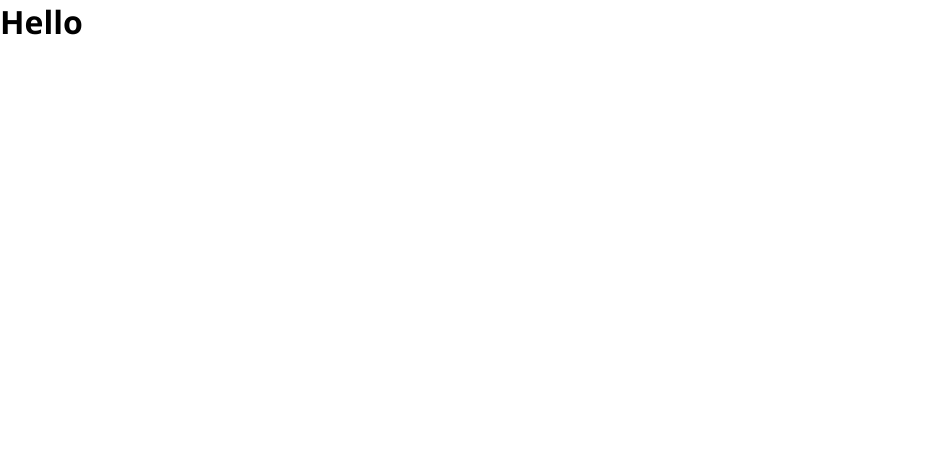
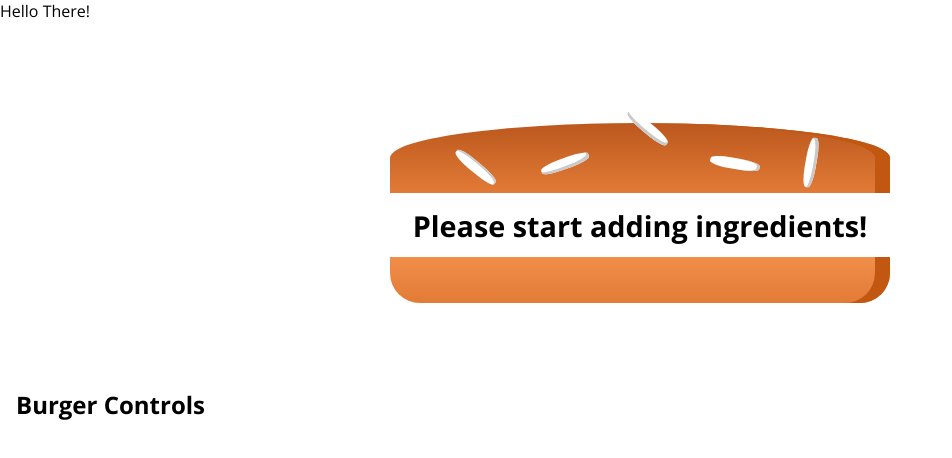
Before and after one commit to iamvaishnav/Burger_Buddy, a React (Create React App) app: page / in a window 1280 px wide. Shown: the top 458 px of the page, without its empty margins (0-952 px from the left). Built offline with nearby package versions, Linux system fonts and the light colour scheme.

Commit message:
set up state

```diff
--- a/package.json
+++ b/package.json
@@ -6,10 +6,11 @@
     "@testing-library/jest-dom": "^5.11.5",
     "@testing-library/react": "^11.1.0",
     "@testing-library/user-event": "^12.1.10",
-    "node-sass": "^5.0.0",
+    "prop-types": "^15.7.2",
     "react": "^17.0.1",
     "react-dom": "^17.0.1",
     "react-scripts": "4.0.0",
+    "sass": "^1.29.0",
     "web-vitals": "^0.2.4"
   },
   "scripts": {
--- a/src/App.js
+++ b/src/App.js
@@ -1,8 +1,16 @@
 import React, { Component } from 'react';
+import Layout from './components/Layout/Layout';
+import BurgerBuilder from './components/Containers/BurgerBuilder/BurgerBuilder';
 
 class App extends Component {
 	render() {
-		return <h1>Hello</h1>;
+		return (
+			<div>
+				<Layout>
+					<BurgerBuilder />
+				</Layout>
+			</div>
+		);
 	}
 }
 
--- /dev/null
+++ b/src/components/Burger/Burger.js
@@ -0,0 +1,30 @@
+import React from 'react';
+import BurgerIngredients from './BurgerIngrediants/BurgerIngredients';
+import classes from './Burger.module.scss';
+
+const burger = (props) => {
+	const igArr = Object.entries(props.ingredients);
+	const newIgArr = [];
+	igArr.forEach((curr) => {
+		for (let i = 0; i < curr[1]; i++) {
+			newIgArr.push(curr[0]);
+		}
+	});
+	let burgerIg = newIgArr.map((curr, index) => {
+		return <BurgerIngredients type={curr} key={index} />;
+	});
+
+	if (newIgArr.length === 0) {
+		burgerIg = <h2>Please start adding ingredients! </h2>;
+	}
+
+	return (
+		<div className={classes.Burger}>
+			<BurgerIngredients type='bread-top' />
+			{burgerIg}
+			<BurgerIngredients type='bread-bottom' />
+		</div>
+	);
+};
+
+export default burger;
--- /dev/null
+++ b/src/components/Burger/Burger.module.scss
@@ -0,0 +1,25 @@
+@import '../../scss/mixins';
+
+.Burger {
+	display: flex;
+	flex-direction: column;
+	justify-content: center;
+	align-items: center;
+	width: 50%;
+	margin: auto;
+	height: 350px;
+	overflow: auto;
+	text-align: center;
+	font-weight: bold;
+	font-size: 1.2rem;
+
+	@include mQ(320px, 480px) {
+		width: 90%;
+	}
+	@include mQ(481px, 564px) {
+		width: 80%;
+	}
+	@include mQ(565px, 720px) {
+		width: 60%;
+	}
+}
--- /dev/null
+++ b/src/components/Burger/BurgerIngrediants/BurgerIngredient.module.css
@@ -0,0 +1,112 @@
+.BreadBottom {
+	height: 13%;
+	width: 80%;
+	background: linear-gradient(#f08e4a, #e27b36);
+	border-radius: 0 0 30px 30px;
+	box-shadow: inset -15px 0 #c15711;
+	margin: 2% auto;
+}
+
+.BreadTop {
+	height: 20%;
+	width: 80%;
+	background: linear-gradient(#bc581e, #e27b36);
+	border-radius: 50% 50% 0 0;
+	box-shadow: inset -15px 0 #c15711;
+	margin: 2% auto;
+	position: relative;
+}
+
+.Seeds1 {
+	width: 10%;
+	height: 15%;
+	position: absolute;
+	background-color: white;
+	left: 30%;
+	top: 50%;
+	border-radius: 40%;
+	transform: rotate(-20deg);
+	box-shadow: inset -2px -3px #c9c9c9;
+}
+
+.Seeds1:after {
+	content: '';
+	width: 100%;
+	height: 100%;
+	position: absolute;
+	background-color: white;
+	left: -170%;
+	top: -260%;
+	border-radius: 40%;
+	transform: rotate(60deg);
+	box-shadow: inset -1px 2px #c9c9c9;
+}
+
+.Seeds1:before {
+	content: '';
+	width: 100%;
+	height: 100%;
+	position: absolute;
+	background-color: white;
+	left: 180%;
+	top: -50%;
+	border-radius: 40%;
+	transform: rotate(60deg);
+	box-shadow: inset -1px -3px #c9c9c9;
+}
+
+.Seeds2 {
+	width: 10%;
+	height: 15%;
+	position: absolute;
+	background-color: white;
+	left: 64%;
+	top: 50%;
+	border-radius: 40%;
+	transform: rotate(10deg);
+	box-shadow: inset -3px 0 #c9c9c9;
+}
+
+.Seeds2:before {
+	content: '';
+	width: 100%;
+	height: 100%;
+	position: absolute;
+	background-color: white;
+	left: 150%;
+	top: -130%;
+	border-radius: 40%;
+	transform: rotate(90deg);
+	box-shadow: inset 1px 3px #c9c9c9;
+}
+
+.Meat {
+	width: 80%;
+	height: 8%;
+	background: linear-gradient(#7f3608, #702e05);
+	margin: 2% auto;
+	border-radius: 15px;
+}
+
+.Cheese {
+	width: 90%;
+	height: 4.5%;
+	margin: 2% auto;
+	background: linear-gradient(#f4d004, #d6bb22);
+	border-radius: 20px;
+}
+
+.Salad {
+	width: 85%;
+	height: 7%;
+	margin: 2% auto;
+	background: linear-gradient(#228c1d, #91ce50);
+	border-radius: 20px;
+}
+
+.Bacon {
+	width: 80%;
+	height: 3%;
+	background: linear-gradient(#bf3813, #c45e38);
+	margin: 2% auto;
+}
--- /dev/null
+++ b/src/components/Burger/BurgerIngrediants/BurgerIngredients.js
@@ -0,0 +1,44 @@
+/* eslint-disable no-unused-vars */
+import React from 'react';
+import classes from './BurgerIngredient.module.css';
+import PropTypes from 'prop-types';
+
+const burgerIngredients = (props) => {
+	let ingredients = null;
+
+	switch (props.type) {
+		case 'bread-bottom':
+			ingredients = <div className={classes.BreadBottom}></div>;
+			break;
+		case 'bread-top':
+			ingredients = (
+				<div className={classes.BreadTop}>
+					<div className={classes.Seeds1}></div>
+					<div className={classes.Seeds2}></div>
+				</div>
+			);
+			break;
+		case 'meat':
+			ingredients = <div className={classes.Meat}></div>;
+			break;
+		case 'bacon':
+			ingredients = <div className={classes.Bacon}></div>;
+			break;
+		case 'cheese':
+			ingredients = <div className={classes.Cheese}></div>;
+			break;
+		case 'salad':
+			ingredients = <div className={classes.Salad}></div>;
+			break;
+		default:
+			ingredients = null;
+	}
+
+	return ingredients;
+};
+
+burgerIngredients.propTypes = {
+	type: PropTypes.string.isRequired,
+};
+
+export default burgerIngredients;
--- /dev/null
+++ b/src/components/Containers/BurgerBuilder/BurgerBuilder.js
@@ -0,0 +1,24 @@
+import React, { Component } from 'react';
+import Aux from '../../../hoc/Auxiliary';
+import Burger from '../../../components/Burger/Burger';
+
+class BurgerBuilder extends Component {
+	state = {
+		ingredients: {
+			salad: 0,
+			bacon: 0,
+			cheese: 0,
+			meat: 0,
+		},
+	};
+	render() {
+		return (
+			<Aux>
+				<Burger ingredients={this.state.ingredients} />
+				<h2>Burger Controls</h2>
+			</Aux>
+		);
+	}
+}
+
+export default BurgerBuilder;
--- /dev/null
+++ b/src/components/Layout/Layout.js
@@ -0,0 +1,15 @@
+import React from 'react';
+import Aux from '../../hoc/Auxiliary';
+import classes from './Layout.module.css';
+
+const layout = (props) => {
+	return (
+		<Aux>
+			<div>Hello There!</div>
+
+			<main className={classes.Content}>{props.children}</main>
+		</Aux>
+	);
+};
+
+export default layout;
--- /dev/null
+++ b/src/components/Layout/Layout.module.css
@@ -0,0 +1,3 @@
+.Content {
+	margin: 16px;
+}
--- /dev/null
+++ b/src/hoc/Auxiliary.js
@@ -0,0 +1,3 @@
+const aux = (props) => props.children;
+
+export default aux;
--- /dev/null
+++ b/src/scss/_mixins.scss
@@ -0,0 +1,12 @@
+@mixin mQ($arg...) {
+    @if (length($arg)==1) {
+        @media screen and (max-width: nth($arg, 1)) {
+            @content;
+        }
+    }
+    @if (length($arg)==2) {
+        @media screen and (min-width: nth($arg, 1)) and (max-width: nth($arg, 2)) {
+            @content;
+        }
+    }
+}
```
Also changed, not shown: 1 other file (tests, documents, lock files or other folders).
